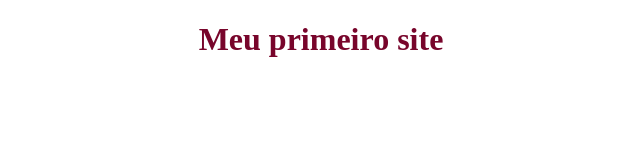
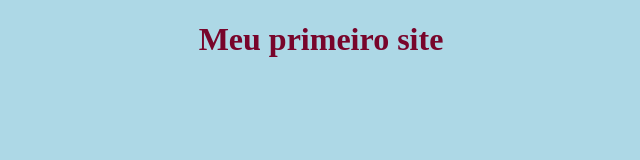
Before and after one commit to SRTAnamarya/cursoJavascript, a plain HTML site: page index.html in a window 1280 px wide. Shown: the whole page, without its empty margins (319-959 px from the left). Drawn offline with Linux system fonts and the light colour scheme.

Commit message:
meu primeiro site

```diff
--- a/index.html
+++ b/index.html
@@ -1,6 +1,11 @@
 <!DOCTYPE html>
 <html lang="en">
 <head>
+    <title> exemplo de fundo</title>
+    <style>
+    body {
+               background-color: lightblue; /* Define a cor do fundo como azul claro */
+           }</style>
     <meta charset="UTF-8">
     <meta name="viewport" content="width=, initial-scale=1.0">
     <title>Document</title>
```
